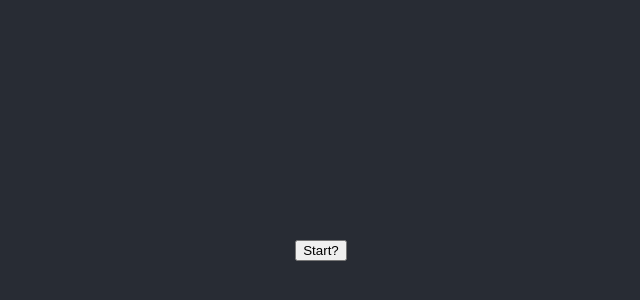
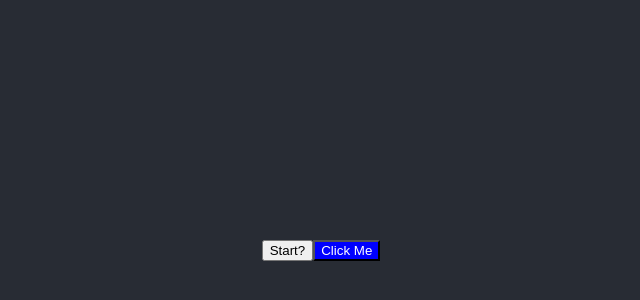
Before and after one commit to haseebulamin/React-Course-Project, a React (Create React App) app: page / in a window 1280 px wide. Shown: the part 172-472 px from the top of the page, without its empty margins (319-959 px from the left). Built offline with nearby package versions, Linux system fonts and the light colour scheme.

Commit message:
generic component

```diff
--- /dev/null
+++ b/src/Components/React-roadmap-Docs/Button.jsx
@@ -0,0 +1,22 @@
+import React from "react";
+
+const Button = ({
+  children,  // The content inside the button
+  onClick,   // Callback for the button click
+  style,     // Custom styles for the button
+  disabled,  // Disable button functionality
+  className  // Custom class names for styling
+}) => {
+  return (
+    <button
+      onClick={onClick}
+      style={style}
+      disabled={disabled}
+      className={`btn ${className}`}
+    >
+      {children}
+    </button>
+  );
+};
+
+export default Button;
--- a/src/Components/React-roadmap-Docs/Practice.jsx
+++ b/src/Components/React-roadmap-Docs/Practice.jsx
@@ -1,4 +1,5 @@
 import React, { useState } from 'react';
+import Button from './Button';
 
 export default function Practice() {
   const [tech, setTech] = useState("");
@@ -21,6 +22,11 @@ export default function Practice() {
     <div>
       <h1>{tech}</h1>
       <button onClick={flow}>Start?</button>
+      <Button
+        onClick={flow}
+        style={{ backgroundColor: "blue", color: "white" }}
+        className="custom-class"
+      >Click Me</Button>
     </div>
   );
 }
```
